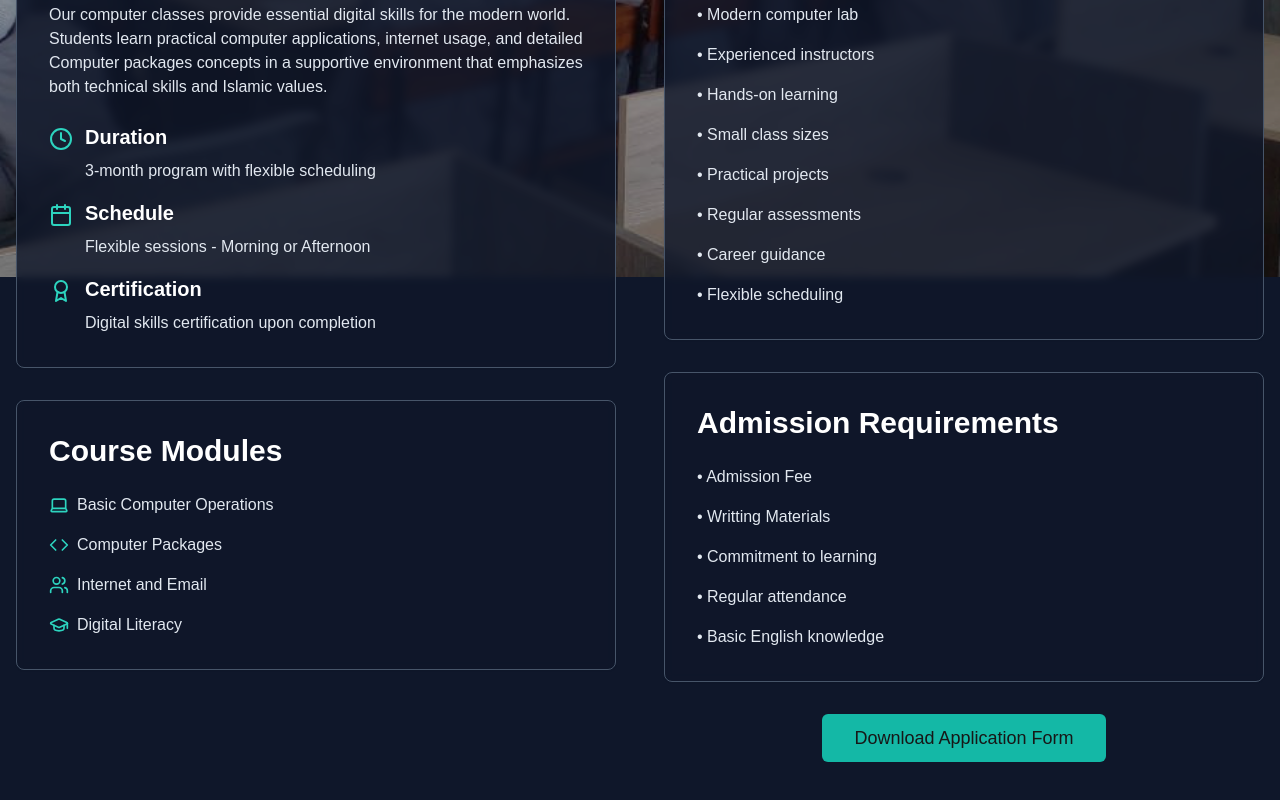
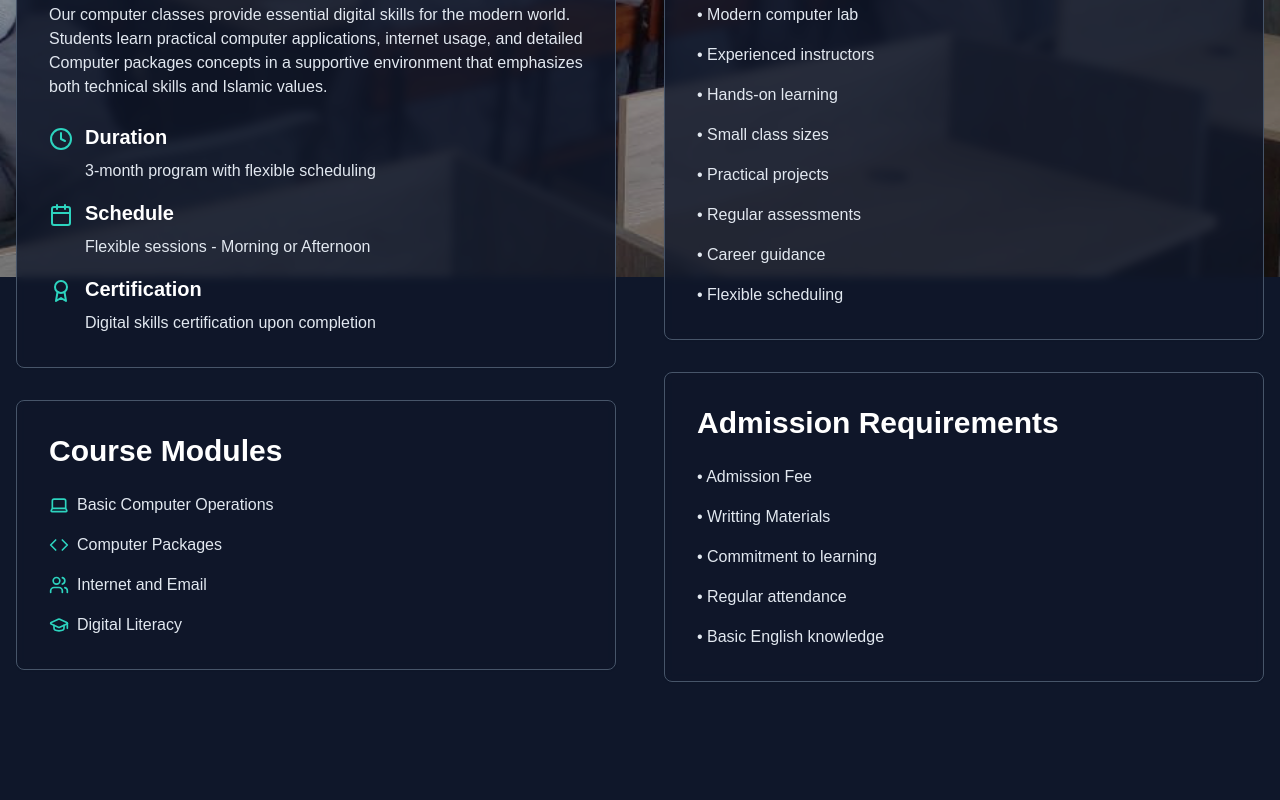
Before and after one commit to Nasrudeen001/TANZILEDUCATIONCENTRE, a Next.js app: page /programs/computer in a window 1280 px wide. Shown: the part 523-1323 px from the top of the page. After the commit the page ends 1253 px from the top, so only its background shows below. Built offline with nearby package versions, Linux system fonts and the light colour scheme.

Commit message:
Page Updated

```diff
--- a/app/programs/computer/page.tsx
+++ b/app/programs/computer/page.tsx
@@ -127,14 +127,6 @@ export default function ComputerProgramPage() {
                   </ul>
                 </CardContent>
               </Card>
-
-              <div className="text-center">
-                <Button asChild className="bg-teal-500 hover:bg-teal-600 text-lg px-8 py-6">
-                  <a href="/forms/COMPUTER_ADMISSION_FORM_2025.pdf" download="TANZIL-Computer-Admission-Form-2025.pdf">
-                    Download Application Form
-                  </a>
-                </Button>
-              </div>
             </div>
           </div>
         </div>
```
